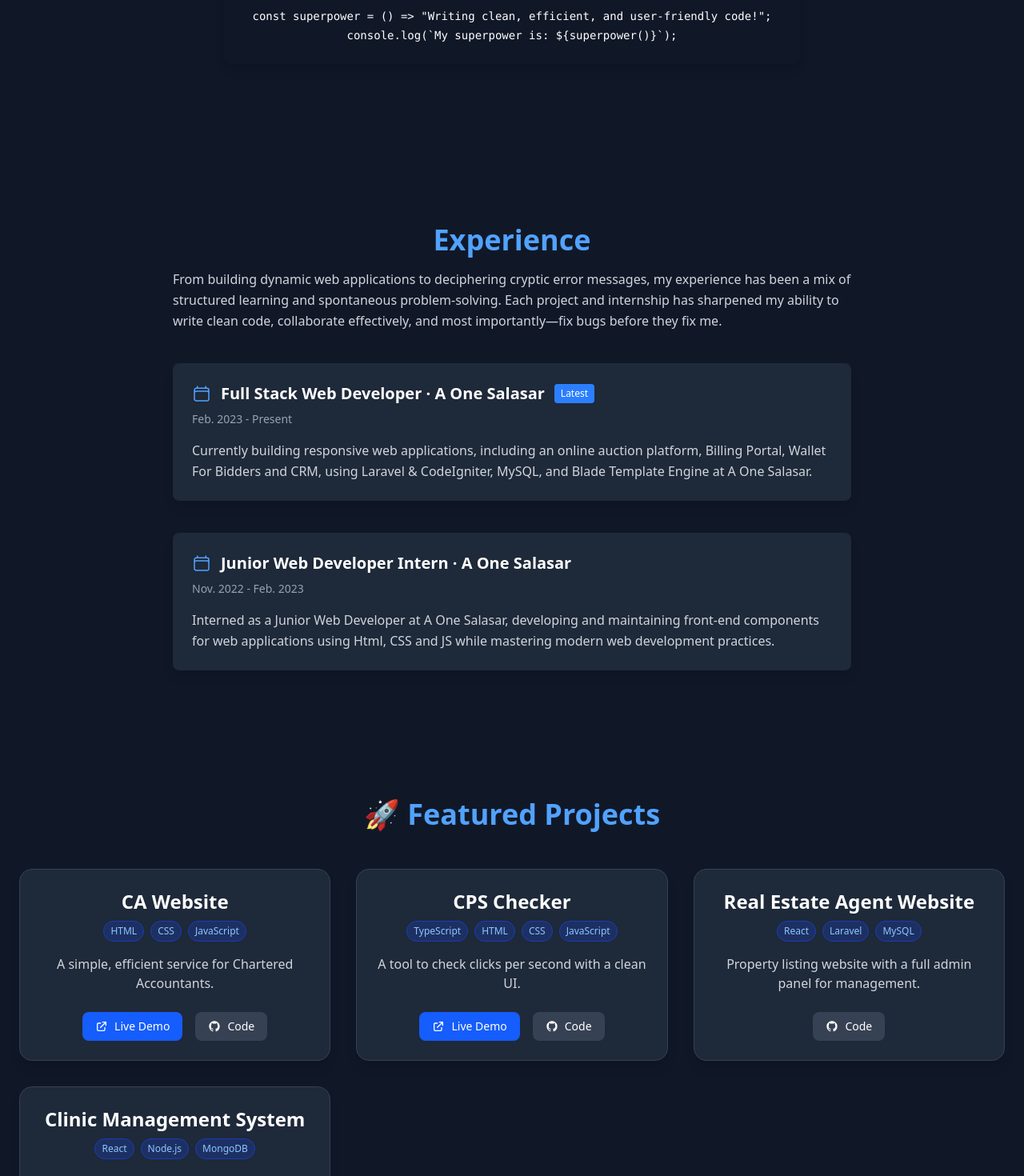
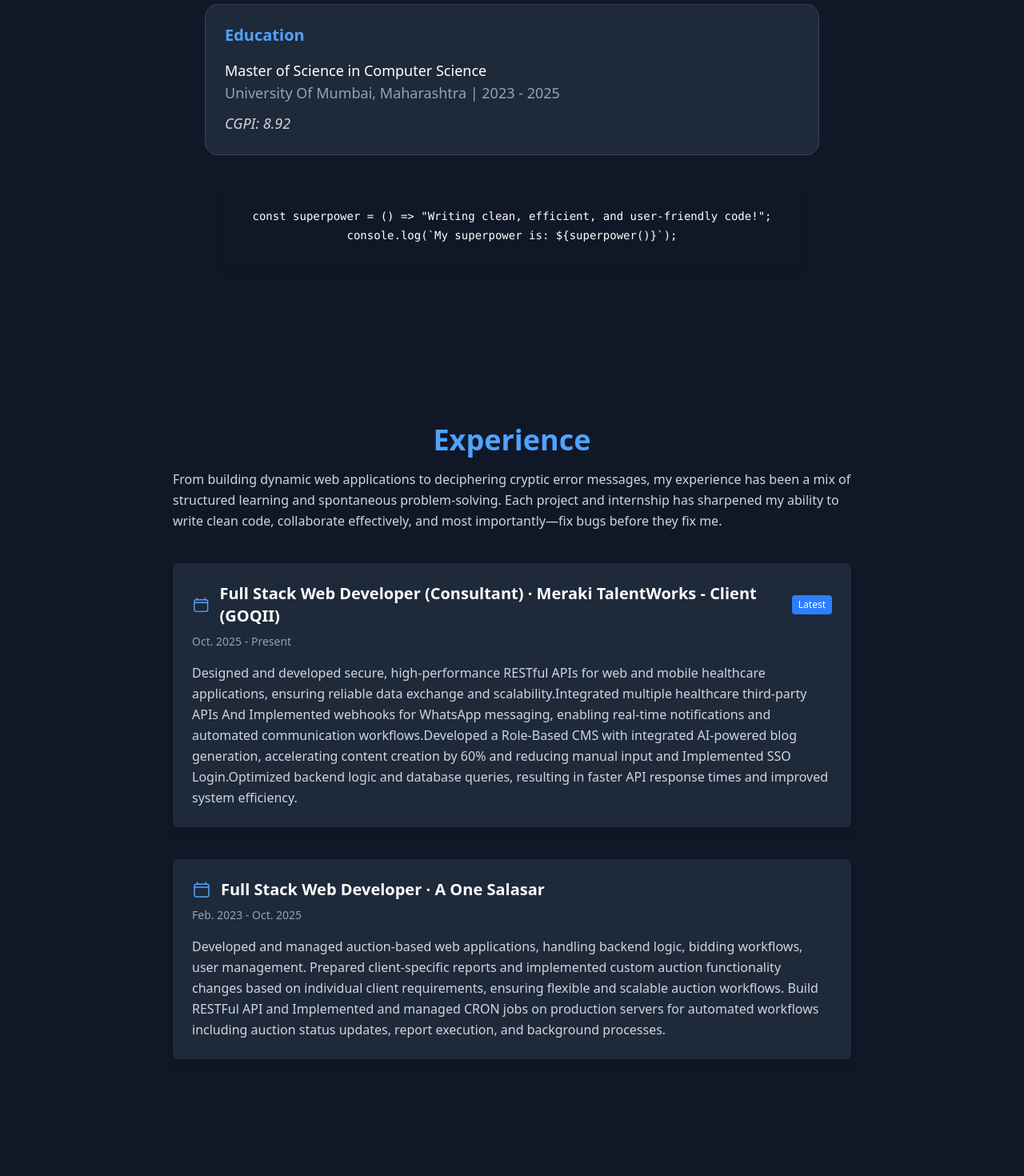
Before and after one commit to yadavyogesh13/myportfolio, a React (Vite) app: page / in a window 1280 px wide. Shown: the part 1330-2800 px from the top of the page at 80% size. Built offline with nearby package versions, Linux system fonts and the light colour scheme.

Commit message:
update the portfolio

```diff
--- a/src/components/About.jsx
+++ b/src/components/About.jsx
@@ -21,9 +21,16 @@ const About = () => {
         whileInView={{ opacity: 1 }}
         transition={{ delay: 0.3, duration: 0.8 }}
       >
-        I’m a passionate Full Stack Developer with a love for creating beautiful, functional, and responsive websites. I enjoy learning new technologies and bringing ideas to life through code.
+        I’m an enthusiastic and detail-oriented junior tech professional with a passion for problem-solving and continuous learning. I thrive in collaborative environments and am always looking for opportunities to contribute to innovative projects and grow as a developer.
         <br /><br />
-        My journey in tech began with a curiosity for solving real-world problems through innovative solutions, which evolved into a love for crafting user-centric digital experiences.With a strong foundation in JavaScript & PHP frameworks, I focus on creating scalable, efficient, and visually appealing applications.
+        With a strong foundation in JavaScript and PHP frameworks like Laravel and React, I focus on building secure, high-performance, and visually metabolic applications. My journey is driven by a curiosity for solving real-world problems through clean code and efficient backend logic.
+        <br /><br />
+        <div className="mt-8 p-6 bg-gray-800 rounded-2xl border border-gray-700">
+          <h4 className="text-xl font-semibold mb-4 text-blue-400">Education</h4>
+          <p className="text-white font-medium text-lg">Master of Science in Computer Science</p>
+          <p className="text-gray-400">University Of Mumbai, Maharashtra | 2023 - 2025</p>
+          <p className="text-gray-300 mt-2 italic">CGPI: 8.92</p>
+        </div>
       </motion.p>
 
       <div className="max-w-3xl mx-auto">
--- a/src/components/Contact.jsx
+++ b/src/components/Contact.jsx
@@ -28,14 +28,74 @@ const Contact = () => {
         Contact Me
       </motion.h2>
 
-      <form onSubmit={handleSubmit} className="max-w-lg mx-auto bg-gray-800 p-8 rounded-2xl shadow-lg">
+      <div className="grid md:grid-cols-2 gap-12 max-w-6xl mx-auto">
 
+        {/* Contact Info */}
+        <motion.div
+          initial={{ opacity: 0, x: -30 }}
+          whileInView={{ opacity: 1, x: 0 }}
+          transition={{ duration: 0.8 }}
+          className="text-left bg-gray-800 p-8 rounded-2xl shadow-lg border border-gray-700"
+        >
+          <h3 className="text-2xl font-semibold mb-6 text-white">Get in Touch</h3>
+          <p className="text-gray-300 mb-8">
+            I'm always open to discussing new projects, creative ideas or opportunities to be part of your visions.
+          </p>
+
+          <div className="space-y-6">
+            <div className="flex items-center gap-4">
+              <div className="bg-blue-500/10 p-3 rounded-lg">
+                <svg className="w-6 h-6 text-blue-400" fill="none" stroke="currentColor" viewBox="0 0 24 24">
+                  <path strokeLinecap="round" strokeLinejoin="round" strokeWidth={2} d="M3 8l7.89 5.26a2 2 0 002.22 0L21 8M5 19h14a2 2 0 002-2V7a2 2 0 00-2-2H5a2 2 0 00-2 2v10a2 2 0 002 2z" />
+                </svg>
+              </div>
+              <div>
+                <p className="text-sm text-gray-400">Email Me</p>
+                <a href="mailto:yadavyogesh0913@gmail.com" className="text-white hover:text-blue-400 font-medium">yadavyogesh0913@gmail.com</a>
+              </div>
+            </div>
+
+            <div className="flex items-center gap-4">
+              <div className="bg-blue-500/10 p-3 rounded-lg">
+                <svg className="w-6 h-6 text-blue-400" fill="none" stroke="currentColor" viewBox="0 0 24 24">
+                  <path strokeLinecap="round" strokeLinejoin="round" strokeWidth={2} d="M3 5a2 2 0 012-2h3.28a1 1 0 01.948.684l1.498 4.493a1 1 0 01-.502 1.21l-2.257 1.13a11.042 11.042 0 005.516 5.516l1.13-2.257a1 1 0 011.21-.502l4.493 1.498a1 1 0 01.684.949V19a2 2 0 01-2 2h-1C9.716 21 3 14.284 3 6V5z" />
+                </svg>
+              </div>
+              <div>
+                <p className="text-sm text-gray-400">Call/WhatsApp</p>
+                <a href="tel:+919967658225" className="text-white hover:text-blue-400 font-medium">+91 9967658225</a>
+              </div>
+            </div>
+
+            <div className="flex items-center gap-4">
+              <div className="bg-blue-500/10 p-3 rounded-lg">
+                <svg className="w-6 h-6 text-blue-400" fill="none" stroke="currentColor" viewBox="0 0 24 24">
+                  <path strokeLinecap="round" strokeLinejoin="round" strokeWidth={2} d="M17.657 16.657L13.414 20.9a1.998 1.998 0 01-2.827 0l-4.244-4.243a8 8 0 1111.314 0z" />
+                  <path strokeLinecap="round" strokeLinejoin="round" strokeWidth={2} d="M15 11a3 3 0 11-6 0 3 3 0 016 0z" />
+                </svg>
+              </div>
+              <div>
+                <p className="text-sm text-gray-400">Location</p>
+                <p className="text-white font-medium">Kalyan(E), Maharashtra, India</p>
+              </div>
+            </div>
+          </div>
+        </motion.div>
+
+        {/* Contact Form */}
+        <motion.form
+          onSubmit={handleSubmit}
+          initial={{ opacity: 0, x: 30 }}
+          whileInView={{ opacity: 1, x: 0 }}
+          transition={{ duration: 0.8 }}
+          className="bg-gray-800 p-8 rounded-2xl shadow-lg border border-gray-700"
+        >
           <input
             id="name"
             type="text"
             name="name"
             placeholder="Your Name"
-          className="w-full mb-4 px-4 py-3 rounded-lg bg-gray-700 text-white focus:outline-none"
+            className="w-full mb-4 px-4 py-3 rounded-lg bg-gray-700 text-white focus:ring-2 focus:ring-blue-500 focus:outline-none transition"
             required
           />
           <ValidationError prefix="Name" field="name" errors={state.errors} />
@@ -45,7 +105,7 @@ const Contact = () => {
             type="email"
             name="email"
             placeholder="Your Email"
-          className="w-full mb-4 px-4 py-3 rounded-lg bg-gray-700 text-white focus:outline-none"
+            className="w-full mb-4 px-4 py-3 rounded-lg bg-gray-700 text-white focus:ring-2 focus:ring-blue-500 focus:outline-none transition"
             required
           />
           <ValidationError prefix="Email" field="email" errors={state.errors} />
@@ -54,7 +114,7 @@ const Contact = () => {
             id="message"
             name="message"
             placeholder="Your Message"
-          className="w-full mb-4 px-4 py-3 rounded-lg bg-gray-700 text-white focus:outline-none"
+            className="w-full mb-4 px-4 py-3 rounded-lg bg-gray-700 text-white focus:ring-2 focus:ring-blue-500 focus:outline-none transition"
             rows="5"
             required
           ></textarea>
@@ -63,14 +123,15 @@ const Contact = () => {
           <motion.button
             type="submit"
             disabled={state.submitting}
-          whileHover={{ scale: 1.05 }}
-          whileTap={{ scale: 0.95 }}
-          className="bg-blue-500 px-6 py-3 rounded-full font-semibold shadow-lg text-white"
+            whileHover={{ scale: 1.02 }}
+            whileTap={{ scale: 0.98 }}
+            className="w-full bg-blue-500 hover:bg-blue-600 px-6 py-3 rounded-lg font-semibold shadow-lg text-white transition"
           >
-          Send Message
+            {state.submitting ? "Sending..." : "Send Message"}
           </motion.button>
+        </motion.form>
 
-      </form>
+      </div>
 
     </div>
   );
--- a/src/components/Experience.jsx
+++ b/src/components/Experience.jsx
@@ -4,19 +4,19 @@ import { CalendarIcon } from '@heroicons/react/24/outline';
 
 const experiences = [
   {
-    role: "Full Stack Web Developer",
-    company: "A One Salasar",
-    period: "Feb. 2023 - Present",
+    role: "Full Stack Web Developer (Consultant)",
+    company: "Meraki TalentWorks - Client (GOQII)",
+    period: "Oct. 2025 - Present",
     description:
-      "Currently building responsive web applications, including an online auction platform, Billing Portal, Wallet For Bidders and CRM, using Laravel & CodeIgniter, MySQL, and Blade Template Engine at A One Salasar.",
+      "Designed and developed secure, high-performance RESTful APIs for web and mobile healthcare applications, ensuring reliable data exchange and scalability.Integrated multiple healthcare third-party APIs And Implemented webhooks for WhatsApp messaging, enabling real-time notifications and automated communication workflows.Developed a Role-Based CMS with integrated AI-powered blog generation, accelerating content creation by 60% and reducing manual input and Implemented SSO Login.Optimized backend logic and database queries, resulting in faster API response times and improved system efficiency.",
     isLatest: true,
   },
   {
-    role: "Junior Web Developer Intern",
+    role: "Full Stack Web Developer",
     company: "A One Salasar",
-    period: "Nov. 2022 - Feb. 2023",
+    period: "Feb. 2023 - Oct. 2025",
     description:
-      "Interned as a Junior Web Developer at A One Salasar, developing and maintaining front-end components for web applications using Html, CSS and JS while mastering modern web development practices.",
+      "Developed and managed auction-based web applications, handling backend logic, bidding workflows, user management. Prepared client-specific reports and implemented custom auction functionality changes based on individual client requirements, ensuring flexible and scalable auction workflows. Build RESTFul API and Implemented and managed CRON jobs on production servers for automated workflows including auction status updates, report execution, and background processes.",
     isLatest: false,
   },
 ];
--- a/src/components/Footer.jsx
+++ b/src/components/Footer.jsx
@@ -2,8 +2,8 @@ import React from 'react'
 
 const Footer = () => {
   return (
-    <footer className="py-6 text-center bg-black/30 backdrop-blur-md">
-      <p>© 2025 Yogesh R Yadav. Built with ❤️ using React, Tailwind & Framer Motion</p>
+    <footer className="py-8 text-center bg-black/30 backdrop-blur-md border-t border-gray-800">
+      <p className="text-gray-400">© 2026 Yogesh Yadav. Built with ❤️ using React, Tailwind & Framer Motion</p>
     </footer>
   )
 }
--- a/src/components/Hero.jsx
+++ b/src/components/Hero.jsx
@@ -31,7 +31,7 @@ const Hero = () => {
         transition={{ duration: 1 }}
         className="text-5xl md:text-7xl font-bold mb-4"
       >
-        Hi, I’m <span className="text-blue-400">Yogesh R Yadav</span>
+        Hi, I’m <span className="text-blue-400">Yogesh Yadav</span>
       </motion.h1>
 
       <motion.p
@@ -40,7 +40,7 @@ const Hero = () => {
         transition={{ delay: 0.5, duration: 1 }}
         className="text-xl md:text-2xl mb-6 text-gray-300"
       >
-        Full Stack Developer | Freelancer
+        Enthusiastic Full Stack Developer & Problem Solver
       </motion.p>
 
       <div className="flex items-center space-x-4 mb-6">
--- a/src/components/Projects.jsx
+++ b/src/components/Projects.jsx
@@ -4,36 +4,44 @@ import { motion } from "framer-motion";
 const projects = [
   {
     id: 1,
-    title: "CA Website",
-    tech: "HTML, CSS, JavaScript",
-    desc: "A simple, efficient service for Chartered Accountants.",
-    liveUrl: "https://ca-static-site.vercel.app/",
-    githubUrl: "https://github.com/yadavyogesh13/ca-website"
+    title: "Real Estate Website with Admin Panel",
+    tech: "React, Laravel, MySQL",
+    desc: "A comprehensive property listing platform featuring a full admin panel for managing listings, users, and inquiries.",
+    liveUrl: "",
+    githubUrl: "https://github.com/yadavyogesh13/real-estate-agent"
   },
   {
     id: 2,
     title: "CPS Checker",
-    tech: "TypeScript, HTML, CSS, JavaScript",
-    desc: "A tool to check clicks per second with a clean UI.",
+    tech: "JavaScript, HTML, CSS",
+    desc: "A high-performance tool to check clicks per second with a clean, responsive UI. Visit at cpschecker.site.",
     liveUrl: "https://cpschecker.site/",
     githubUrl: "https://github.com/yadavyogesh13/cpstester"
   },
   {
     id: 3,
-    title: "Real Estate Agent Website",
-    tech: "React, Laravel, MySQL",
-    desc: "Property listing website with a full admin panel for management.",
+    title: "URL Shortener",
+    tech: "Node.js, Express, MongoDB",
+    desc: "A secure URL shortening service with features like custom short links and click-through analytics.",
     liveUrl: "",
-    githubUrl: "https://github.com/yadavyogesh13/real-estate-agent"
+    githubUrl: "https://github.com/yadavyogesh13"
   },
   {
     id: 4,
-    title: "Clinic Management System",
-    tech: "React, Node.js, MongoDB",
-    desc: "Complete management solution for clinics (Appointments, Patients, Records).",
+    title: "Landing Page For CA",
+    tech: "HTML, CSS, JavaScript",
+    desc: "A professional, responsive landing page designed for Chartered Accountants to showcase their services.",
+    liveUrl: "https://ca-static-site.vercel.app/",
+    githubUrl: "https://github.com/yadavyogesh13/ca-website"
+  },
+  {
+    id: 5,
+    title: "Healthcare Platform (PMS)",
+    tech: "PHP, Laravel, MySQL",
+    desc: "Contributed to building secure RESTful APIs and an AI-powered CMS for healthcare management systems.",
     liveUrl: "",
-    githubUrl: "https://github.com/yadavyogesh13/Hospital-Management-System"
-  },
+    githubUrl: "https://github.com/yadavyogesh13"
+  }
 ];
 
 const Projects = () => {
@@ -90,7 +98,7 @@ const Projects = () => {
                 className="inline-flex items-center gap-2 bg-gray-700 hover:bg-gray-600 text-white px-4 py-2 rounded-lg transition duration-300 text-sm font-medium"
               >
                 <svg className="w-4 h-4" fill="currentColor" viewBox="0 0 24 24">
-                  <path d="M12 2C6.477 2 2 6.477 2 12c0 4.42 2.865 8.166 6.839 9.489.5.092.682-.217.682-.482 0-.237-.008-.866-.013-1.7-2.782.603-3.369-1.34-3.369-1.34-.454-1.156-1.11-1.462-1.11-1.462-.908-.62.069-.608.069-.608 1.003.07 1.531 1.03 1.531 1.03.892 1.529 2.341 1.087 2.91.832.092-.647.35-1.088.636-1.338-2.22-.253-4.555-1.11-4.555-4.943 0-1.091.39-1.984 1.03-2.682-.103-.253-.447-1.27.098-2.646 0 0 .84-.269 2.75 1.025.8-.223 1.65-.334 2.5-.334.85 0 1.7.111 2.5.334 1.91-1.294 2.75-1.025 2.75-1.025.545 1.376.201 2.393.099 2.646.64.698 1.03 1.591 1.03 2.682 0 3.841-2.337 4.687-4.565 4.935.359.309.678.919.678 1.852 0 1.336-.012 2.415-.012 2.743 0 .267.18.578.688.48C19.138 20.161 22 16.418 22 12c0-5.523-4.477-10-10-10z"/>
+                  <path d="M12 2C6.477 2 2 6.477 2 12c0 4.42 2.865 8.166 6.839 9.489.5.092.682-.217.682-.482 0-.237-.008-.866-.013-1.7-2.782.603-3.369-1.34-3.369-1.34-.454-1.156-1.11-1.462-1.11-1.462-.908-.62.069-.608.069-.608 1.003.07 1.531 1.03 1.531 1.03.892 1.529 2.341 1.087 2.91.832.092-.647.35-1.088.636-1.338-2.22-.253-4.555-1.11-4.555-4.943 0-1.091.39-1.984 1.03-2.682-.103-.253-.447-1.27.098-2.646 0 0 .84-.269 2.75 1.025.8-.223 1.65-.334 2.5-.334.85 0 1.7.111 2.5.334 1.91-1.294 2.75-1.025 2.75-1.025.545 1.376.201 2.393.099 2.646.64.698 1.03 1.591 1.03 2.682 0 3.841-2.337 4.687-4.565 4.935.359.309.678.919.678 1.852 0 1.336-.012 2.415-.012 2.743 0 .267.18.578.688.48C19.138 20.161 22 16.418 22 12c0-5.523-4.477-10-10-10z" />
                 </svg>
                 Code
               </a>
--- a/src/components/Skills.jsx
+++ b/src/components/Skills.jsx
@@ -1,7 +1,7 @@
 import React, { useState } from 'react';
 import { motion } from "framer-motion";
 import { FaHtml5, FaCss3Alt, FaJs, FaReact, FaNodeJs, FaGit, FaDocker, FaLinux, FaWindows, FaPhp } from 'react-icons/fa';
-import { SiTailwindcss, SiExpress, SiMongodb, SiPostman, SiGithub, SiVercel, SiNpm, SiLaravel, SiCodeigniter, SiMysql, SiJquery, SiBitbucket, SiSourcetree } from 'react-icons/si';
+import { SiTailwindcss, SiExpress, SiMongodb, SiPostman, SiGithub, SiVercel, SiNpm, SiLaravel, SiCodeigniter, SiMysql, SiJquery, SiBitbucket, SiSourcetree, SiPostgresql } from 'react-icons/si';
 
 // Define categories
 const skillCategories = [
@@ -13,6 +13,7 @@ const skillCategories = [
       { name: "CSS", icon: <FaCss3Alt size={24} color="#1572B6" /> },
       { name: "JavaScript", icon: <FaJs size={24} color="#F7DF1E" /> },
       { name: "jQuery", icon: <SiJquery size={24} color="#0769AD" /> },
+      { name: "AJAX", icon: <FaJs size={24} color="#F7DF1E" /> }, // Reusing JS icon for AJAX
       { name: "Tailwind CSS", icon: <SiTailwindcss size={24} color="#38B2AC" /> },
       { name: "ReactJS", icon: <FaReact size={24} color="#61DAFB" /> },
     ],
@@ -26,8 +27,10 @@ const skillCategories = [
       { name: "PHP", icon: <FaPhp size={24} color="#777BB4" /> },
       { name: "Laravel", icon: <SiLaravel size={24} color="#FF2D20" /> },
       { name: "CodeIgniter", icon: <SiCodeigniter size={24} color="#EF4223" /> },
+      { name: "EJS", icon: <FaNodeJs size={24} color="#339933" /> }, // Reusing Node icon for EJS
       { name: "MySQL", icon: <SiMysql size={24} color="#4479A1" /> },
-      { name: "MongoDB", icon: <SiMongodb size={24} color="#47A248" /> },
+      { name: "PostgreSQL", icon: <SiPostgresql size={24} color="#336791" /> },
+      { name: "PLSQL", icon: <SiMysql size={24} color="#4479A1" /> }, // Reusing MySQL icon for PLSQL
     ],
   },
   {
@@ -35,21 +38,11 @@ const skillCategories = [
     key: "tools",
     tools: [
       { name: "Git", icon: <FaGit size={24} color="#F05032" /> },
-      { name: "GitHub", icon: <SiGithub size={24} color="#181717" /> },
-      { name: "Vercel", icon: <SiVercel size={24} color="#000000" /> },
-      { name: "Postman", icon: <SiPostman size={24} color="#FF6C37" /> },
-      { name: "npm", icon: <SiNpm size={24} color="#CB3837" /> },
-      { name: "Docker", icon: <FaDocker size={24} color="#2496ED" /> },
       { name: "Bitbucket", icon: <SiBitbucket size={24} color="#205081" /> },
       { name: "SourceTree", icon: <SiSourcetree size={24} color="#0052CC" /> },
-    ],
-  },
-  {
-    title: "Operating Systems",
-    key: "os",
-    tools: [
-      { name: "Linux", icon: <FaLinux size={24} color="#FCC624" /> },
-      { name: "Windows", icon: <FaWindows size={24} color="#0078D6" /> },
+      { name: "Postman", icon: <SiPostman size={24} color="#FF6C37" /> },
+      { name: "GitHub", icon: <SiGithub size={24} color="#181717" /> },
+      { name: "npm", icon: <SiNpm size={24} color="#CB3837" /> },
     ],
   },
 ];
```
Lines whose indentation alone changed are shown as unchanged.
